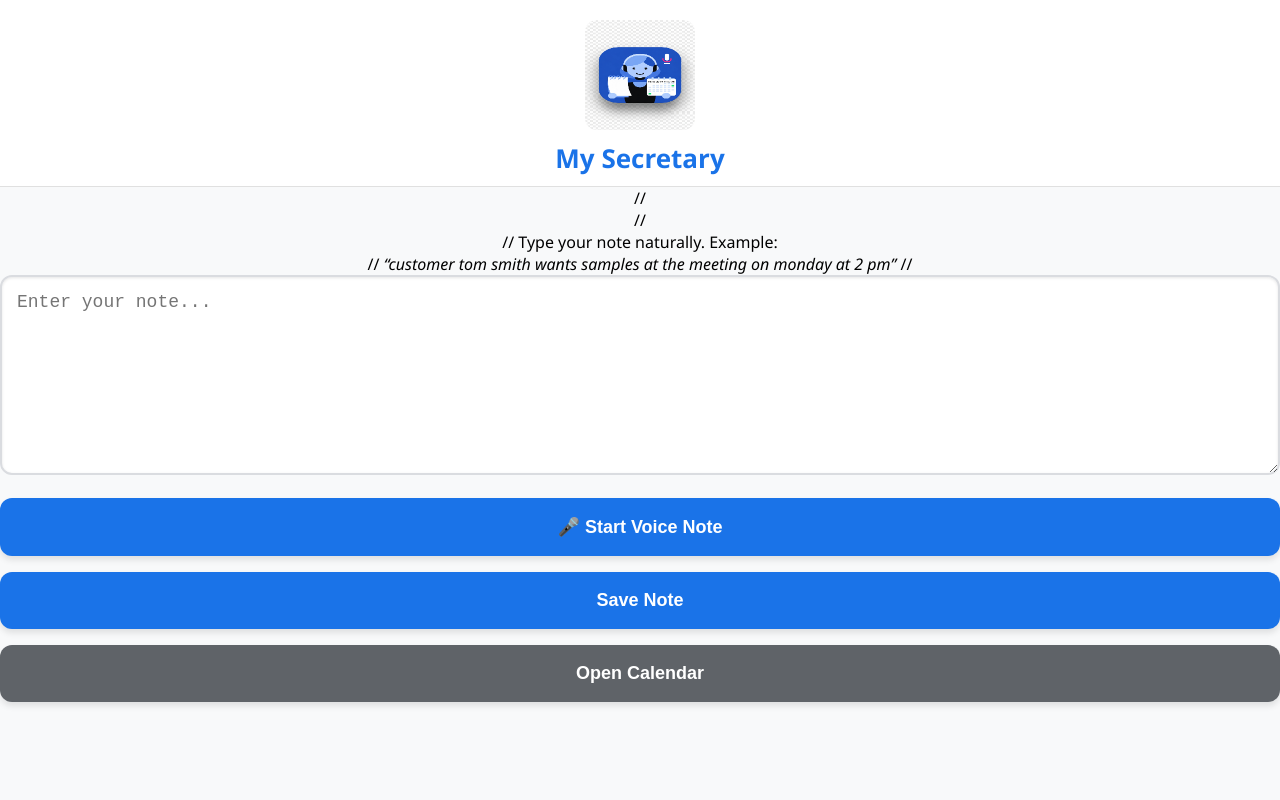
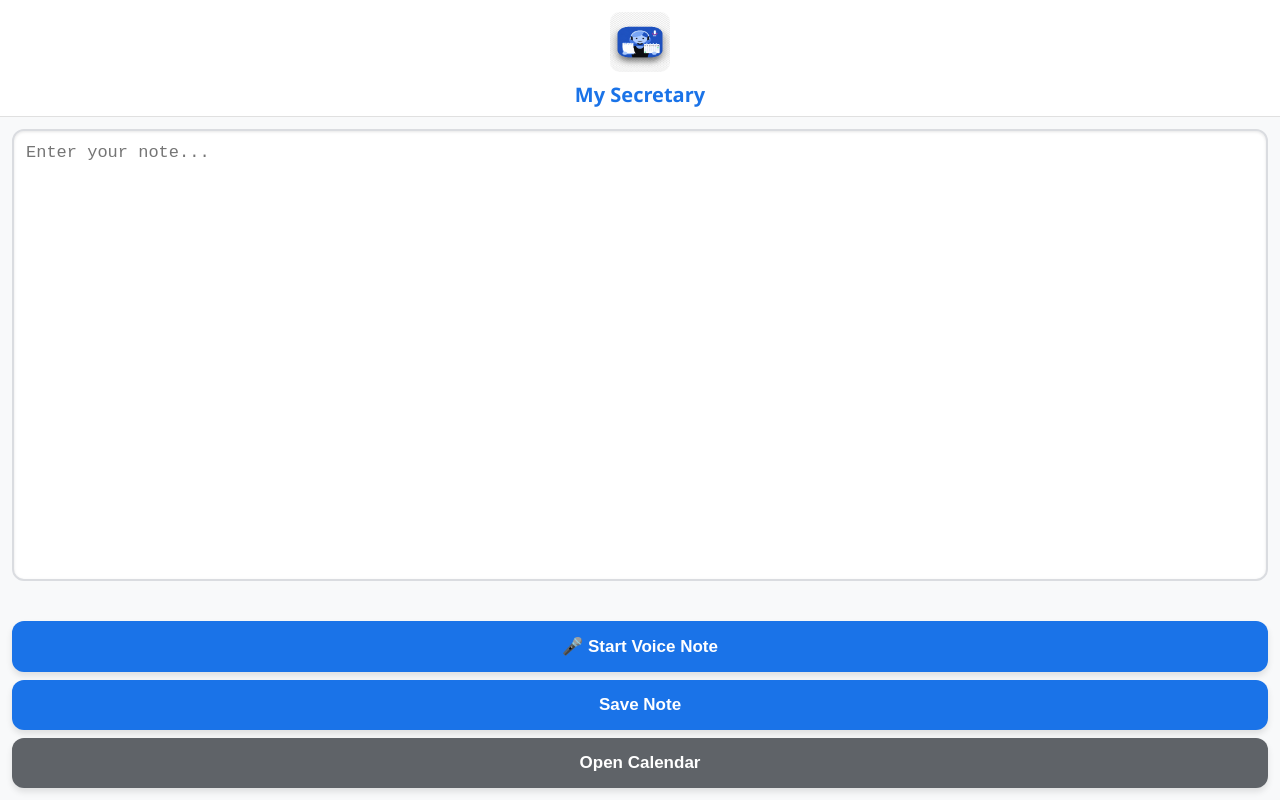
Before and after one commit to Tom-smsupply/my-secretary-app, a plain HTML site: page index.html in a window 1280 px wide. Drawn offline with Linux system fonts and the light colour scheme.

Commit message:
Update index.html

```diff
--- a/index.html
+++ b/index.html
@@ -2,85 +2,81 @@
 <html lang="en">
 <head>
   <meta charset="UTF-8">
-  <meta name="viewport"
-        content="width=device-width, initial-scale=1.0, maximum-scale=1.0, user-scalable=no">
-
+  <meta name="viewport" content="width=device-width, initial-scale=1.0, maximum-scale=1.0, user-scalable=no">
   <title>My Secretary - AI Powered</title>
-
   <link rel="manifest" href="manifest.json">
   <link rel="icon" type="image/png" href="logo-192.png">
   <meta name="theme-color" content="#1a73e8">
+  <style>
+    * { box-sizing: border-box; margin: 0; padding: 0; }
 
-  <style>
     body {
       font-family: 'Segoe UI', Roboto, sans-serif;
-      padding: 0;
-      margin: 0;
       background: #f8f9fa;
-      text-align: center;
+      display: flex;
+      flex-direction: column;
+      height: 100dvh;
+      overflow: hidden;
     }
 
     header {
       background: #ffffff;
-      padding: 20px 0 10px 0;
+      padding: 12px 0 8px 0;
       border-bottom: 1px solid #e0e0e0;
+      text-align: center;
+      flex-shrink: 0;
     }
 
     header img {
-      width: 110px; /* 2x bigger */
-      border-radius: 12px;
-      margin-bottom: 5px;
+      width: 60px;
+      border-radius: 10px;
+      margin-bottom: 4px;
     }
 
     header h2 {
       color: #1a73e8;
-      font-size: 26px;
-      margin: 0;
+      font-size: 20px;
       font-weight: 600;
     }
 
- //   .container {
-    //  max-width: 500px;
-    //  margin: auto;
-    //  padding: 20px;
-  //  }
-
-    //.hint {
-     // font-size: 14px;
-     // color: #5f6368;
-     // margin-bottom: 20px;
-    //  background: #e8f0fe;
-     // padding: 12px;
-     // border-radius: 8px;
-     // border: 1px solid #c2d7ff;
-     // text-align: left;
-    //  line-height: 1.4;
-  //  }
+    .main {
+      flex: 1;
+      display: flex;
+      flex-direction: column;
+      padding: 12px;
+      gap: 10px;
+      overflow: hidden;
+    }
 
     textarea {
+      flex: 1;
       width: 100%;
-      height: 200px;
-      padding: 15px;
+      padding: 12px;
       border-radius: 12px;
-      font-size: 18px;
+      font-size: 17px;
       border: 2px solid #dadce0;
-      box-sizing: border-box;
-      margin-bottom: 10px;
+      resize: none;
       box-shadow: inset 0 1px 3px rgba(0,0,0,0.1);
+    }
+
+    .buttons {
+      display: flex;
+      flex-direction: column;
+      gap: 8px;
+      flex-shrink: 0;
     }
 
     button {
       width: 100%;
-      padding: 18px;
+      padding: 15px;
       background: #1a73e8;
       color: white;
       border: none;
       border-radius: 12px;
       font-weight: bold;
-      font-size: 18px;
+      font-size: 17px;
       cursor: pointer;
       transition: 0.2s;
-      margin: 8px 0;
       box-shadow: 0 4px 6px rgba(0,0,0,0.1);
     }
 
@@ -98,10 +94,12 @@
     }
 
     #status {
-      margin-top: 15px;
+      text-align: center;
       font-weight: bold;
       color: #1a73e8;
-      min-height: 24px;
+      min-height: 20px;
+      font-size: 15px;
+      flex-shrink: 0;
     }
   </style>
 </head>
@@ -113,52 +111,33 @@
     <h2>My Secretary</h2>
   </header>
 
- // <div class="container">
-
-   // <div class="hint">
-    //  Type your note naturally. Example:<br>
-   //   <i>“customer tom smith wants samples at the meeting on monday at 2 pm”</i>
-  //  </div>
-
+  <div class="main">
     <textarea id="note" placeholder="Enter your note..."></textarea>
-
-    <!-- NEW VOICE BUTTON -->
-    <button onclick="startVoice()">🎤 Start Voice Note</button>
-
-    <button onclick="saveNote()">Save Note</button>
-
- <button class="secondary" onclick="openCalendarApp()">
-  Open Calendar
-</button>
-
-
-
 
     <div id="status"></div>
 
+    <div class="buttons">
+      <button onclick="startVoice()">🎤 Start Voice Note</button>
+      <button onclick="saveNote()">Save Note</button>
+      <button class="secondary" onclick="openCalendarApp()">Open Calendar</button>
+    </div>
   </div>
 
   <script>
     const WEB_APP_URL =
       'https://script.google.com/macros/s/AKfycbyegkIy2-DoPMil8kvr8dyRJBNNMMS0Jsio9oev4NccCUPZVlA6e6Bb4xeFW2lef-ks/exec';
+
     function openCalendarApp() {
       const ua = navigator.userAgent.toLowerCase();
-
       if (ua.includes("android")) {
-    // Android → Google Calendar app
         window.location = "com.google.android.calendar://";
       } else if (ua.includes("iphone") || ua.includes("ipad")) {
-    // iOS → Apple Calendar app
         window.location = "calshow:";
       }
-
-  // Fallback to web after 300ms
       setTimeout(() => {
         window.location = "https://calendar.google.com/calendar/u/0/r";
       }, 300);
     }
-
-
 
     async function saveNote() {
       const noteEl = document.getElementById('note');
@@ -194,13 +173,12 @@ await fetch(WEB_APP_URL, {
             meetingTime: parsed.meetingTime,
             followUpDay: parsed.followUpDay,
             cleanNote: parsed.cleanNote,
-    type: parsed.type,          // ← FIXED
-    originalText: text          // ← FIXED
+            type: parsed.type,
+            originalText: text
           })
         });
 
-
-        // 3) Calendar (NOW PASSES ORIGINAL TEXT)
+        // 3) Calendar
         await fetch(WEB_APP_URL, {
           method: 'POST',
           mode: 'cors',
@@ -224,7 +202,6 @@ await fetch(WEB_APP_URL, {
       }
     }
 
-    // VOICE INPUT
     function startVoice() {
       const statusEl = document.getElementById('status');
       const noteEl = document.getElementById('note');
```
Lines whose indentation alone changed are shown as unchanged.
